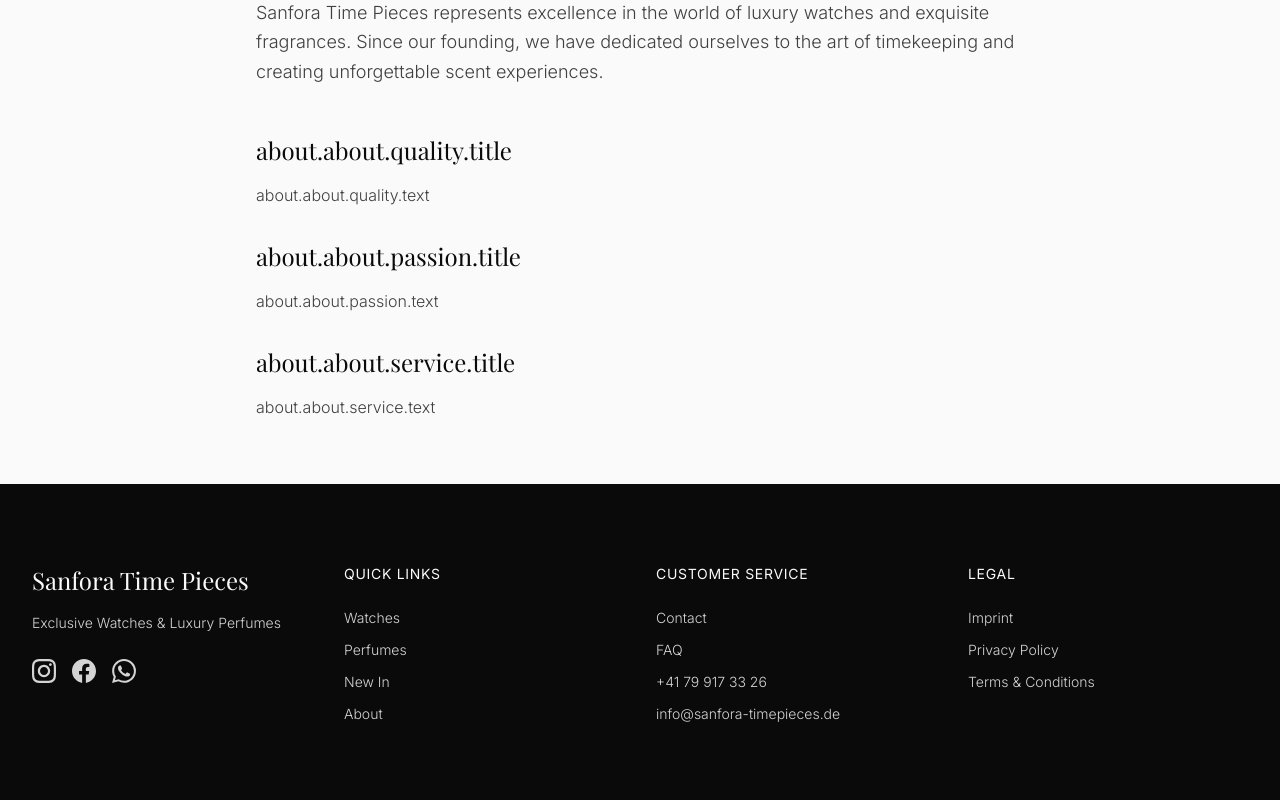
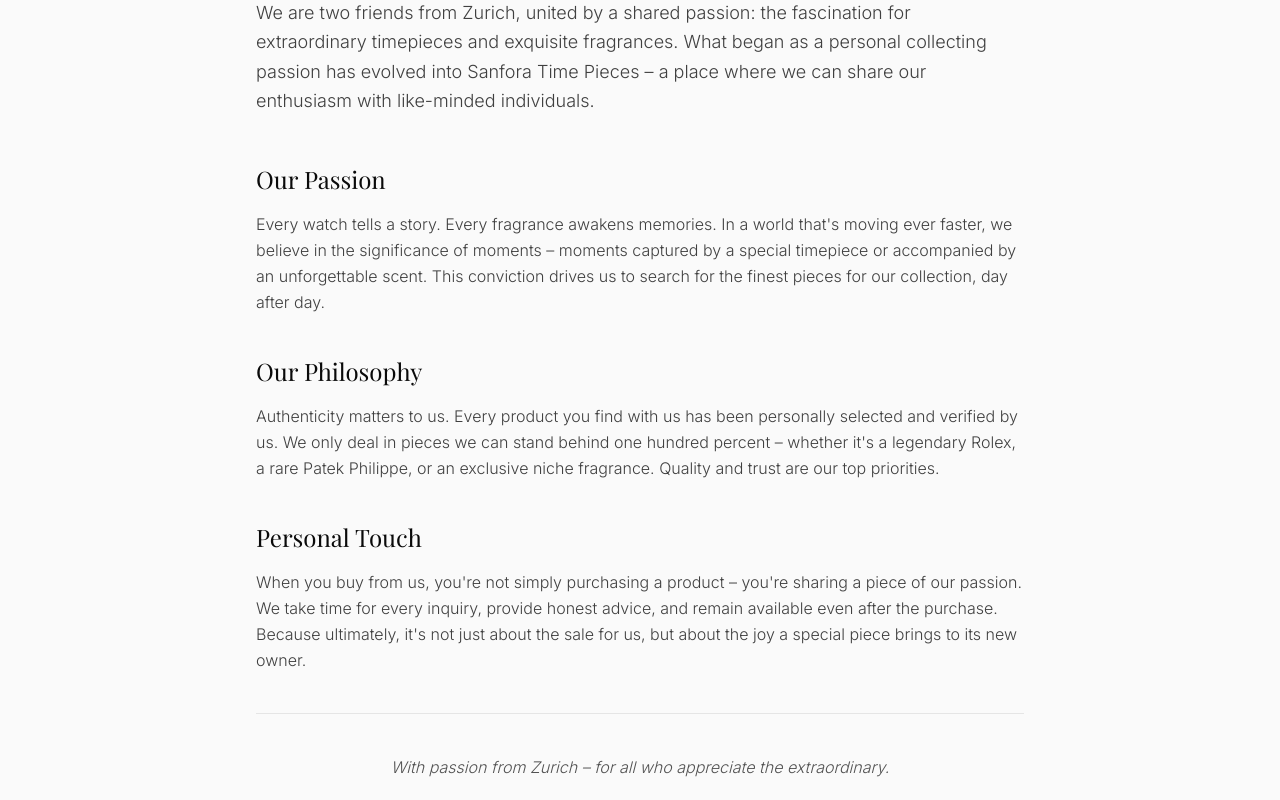
Before and after one commit to cozydenis/sanfora_webapp, a Next.js app: page /en/about in a window 1280 px wide. Shown: the part 380-1180 px from the top of the page. Built offline with nearby package versions, Linux system fonts and the light colour scheme; no server answers; a web font is replaced by a local one.

Commit message:
various vibes

```diff
--- a/app/[locale]/about/page.tsx
+++ b/app/[locale]/about/page.tsx
@@ -33,41 +33,41 @@
       <Container className="py-16">
         <div className="max-w-3xl mx-auto">
           <div className="prose prose-lg">
-            <p className="text-lg font-light text-luxury-gray-700 leading-relaxed mb-6">
-              {t('description')}
+            <p className="text-lg font-light text-luxury-gray-700 leading-relaxed mb-8">
+              {t('intro')}
             </p>
 
-            <div className="mt-12 space-y-8">
+            <div className="mt-12 space-y-10">
               <div>
                 <h2 className="font-serif text-2xl text-luxury-black mb-4">
-                  {t.rich('about.quality.title', { defaultMessage: 'Qualität & Exzellenz' })}
+                  {t('passion.title')}
                 </h2>
                 <p className="font-light text-luxury-gray-700 leading-relaxed">
-                  {t.rich('about.quality.text', {
-                    defaultMessage: 'Jedes Produkt in unserer Kollektion wird sorgfältig ausgewählt und repräsentiert höchste Handwerkskunst und zeitloses Design.'
-                  })}
+                  {t('passion.text')}
                 </p>
               </div>
 
               <div>
                 <h2 className="font-serif text-2xl text-luxury-black mb-4">
-                  {t.rich('about.passion.title', { defaultMessage: 'Unsere Leidenschaft' })}
+                  {t('philosophy.title')}
                 </h2>
                 <p className="font-light text-luxury-gray-700 leading-relaxed">
-                  {t.rich('about.passion.text', {
-                    defaultMessage: 'Wir sind leidenschaftlich daran interessiert, unseren Kunden einzigartige Luxuserlebnisse zu bieten, die sowohl die Zeit als auch die Sinne feiern.'
-                  })}
+                  {t('philosophy.text')}
                 </p>
               </div>
 
               <div>
                 <h2 className="font-serif text-2xl text-luxury-black mb-4">
-                  {t.rich('about.service.title', { defaultMessage: 'Persönlicher Service' })}
+                  {t('service.title')}
                 </h2>
                 <p className="font-light text-luxury-gray-700 leading-relaxed">
-                  {t.rich('about.service.text', {
-                    defaultMessage: 'Unser engagiertes Team steht Ihnen jederzeit zur Verfügung, um Sie bei der Auswahl des perfekten Zeitmessers oder Duftes zu unterstützen.'
-                  })}
+                  {t('service.text')}
+                </p>
+              </div>
+
+              <div className="border-t border-luxury-gray-200 pt-10 mt-12">
+                <p className="font-light text-luxury-gray-600 leading-relaxed text-center italic">
+                  {t('closing')}
                 </p>
               </div>
             </div>
--- a/app/[locale]/contact/page.tsx
+++ b/app/[locale]/contact/page.tsx
@@ -81,16 +81,22 @@
             <h3 className="font-serif text-2xl text-luxury-black mb-6">Kontaktinformationen</h3>
             <div className="space-y-2 text-luxury-gray-700 font-light">
               <p>Sanfora Time Pieces</p>
-              <p>Musterstraße 123</p>
-              <p>12345 Musterstadt</p>
+              <p>Furtbachstrasse 16</p>
+              <p>8107 Buchs ZH</p>
+              <p>Schweiz</p>
               <p className="pt-4">
-                <a href="mailto:info@sanfora-timepieces.de" className="hover:text-luxury-black transition-colors">
-                  info@sanfora-timepieces.de
+                <a href="mailto:Info@sanfora.ch" className="hover:text-luxury-black transition-colors">
+                  Info@sanfora.ch
                 </a>
               </p>
               <p>
-                <a href="tel:+491234567890" className="hover:text-luxury-black transition-colors">
-                  +49 (0) 123 456 7890
+                <a href="tel:+41763763655" className="hover:text-luxury-black transition-colors">
+                  +41 76 376 36 55
+                </a>
+              </p>
+              <p>
+                <a href="tel:+41798841212" className="hover:text-luxury-black transition-colors">
+                  +41 79 884 12 12
                 </a>
               </p>
             </div>
--- a/app/[locale]/impressum/page.tsx
+++ b/app/[locale]/impressum/page.tsx
@@ -33,38 +33,29 @@
       <Container className="py-16">
         <div className="max-w-3xl mx-auto space-y-8 font-light text-luxury-gray-700">
           <section>
-            <h2 className="font-serif text-2xl text-luxury-black mb-4">Angaben gemäß § 5 TMG</h2>
+            <h2 className="font-serif text-2xl text-luxury-black mb-4">Firmeninformationen</h2>
             <p>
               Sanfora Time Pieces<br />
-              Max Mustermann<br />
-              Musterstraße 123<br />
-              12345 Musterstadt<br />
-              Deutschland
+              Furtbachstrasse 16<br />
+              8107 Buchs ZH<br />
+              Schweiz
             </p>
           </section>
 
           <section>
             <h2 className="font-serif text-2xl text-luxury-black mb-4">Kontakt</h2>
             <p>
-              Telefon: +49 (0) 123 456 7890<br />
-              E-Mail: info@sanfora-timepieces.de
-            </p>
-          </section>
-
-          <section>
-            <h2 className="font-serif text-2xl text-luxury-black mb-4">Umsatzsteuer-ID</h2>
-            <p>
-              Umsatzsteuer-Identifikationsnummer gemäß §27 a Umsatzsteuergesetz:<br />
-              DE123456789
+              Telefon: +41 76 376 36 55 / +41 79 884 12 12<br />
+              E-Mail: Info@sanfora.ch
             </p>
           </section>
 
           <section>
             <h2 className="font-serif text-2xl text-luxury-black mb-4">Verantwortlich für den Inhalt</h2>
             <p>
-              Max Mustermann<br />
-              Musterstraße 123<br />
-              12345 Musterstadt
+              Sanfora Time Pieces<br />
+              Furtbachstrasse 16<br />
+              8107 Buchs ZH
             </p>
           </section>
 
@@ -72,18 +63,18 @@
             <h2 className="font-serif text-2xl text-luxury-black mb-4">Haftungsausschluss</h2>
             <h3 className="font-normal text-luxury-black mt-4 mb-2">Haftung für Inhalte</h3>
             <p className="mb-4">
-              Die Inhalte unserer Seiten wurden mit größter Sorgfalt erstellt. Für die Richtigkeit, Vollständigkeit und Aktualität der Inhalte können wir jedoch keine Gewähr übernehmen.
+              Die Inhalte dieser Website wurden mit größter Sorgfalt erstellt. Für die Richtigkeit, Vollständigkeit und Aktualität der Inhalte können wir jedoch keine Gewähr übernehmen. Als Diensteanbieter sind wir für eigene Inhalte auf diesen Seiten nach den allgemeinen Gesetzen verantwortlich.
             </p>
             <h3 className="font-normal text-luxury-black mt-4 mb-2">Haftung für Links</h3>
             <p className="mb-4">
-              Unser Angebot enthält Links zu externen Webseiten Dritter, auf deren Inhalte wir keinen Einfluss haben. Deshalb können wir für diese fremden Inhalte auch keine Gewähr übernehmen.
+              Unsere Website enthält Links zu externen Websites Dritter, auf deren Inhalte wir keinen Einfluss haben. Deshalb können wir für diese fremden Inhalte auch keine Gewähr übernehmen. Für die Inhalte der verlinkten Seiten ist stets der jeweilige Anbieter oder Betreiber der Seiten verantwortlich.
             </p>
           </section>
 
           <section>
             <h2 className="font-serif text-2xl text-luxury-black mb-4">Urheberrecht</h2>
             <p>
-              Die durch die Seitenbetreiber erstellten Inhalte und Werke auf diesen Seiten unterliegen dem deutschen Urheberrecht. Die Vervielfältigung, Bearbeitung, Verbreitung und jede Art der Verwertung außerhalb der Grenzen des Urheberrechtes bedürfen der schriftlichen Zustimmung des jeweiligen Autors bzw. Erstellers.
+              Die durch die Betreiber dieser Website erstellten Inhalte und Werke unterliegen dem schweizerischen Urheberrecht. Die Vervielfältigung, Bearbeitung, Verbreitung und jede Art der Verwertung außerhalb der Grenzen des Urheberrechtes bedürfen der schriftlichen Zustimmung des jeweiligen Autors bzw. Erstellers. Downloads und Kopien dieser Seite sind nur für den privaten, nicht kommerziellen Gebrauch gestattet.
             </p>
           </section>
         </div>
--- a/components/layout/Footer.tsx
+++ b/components/layout/Footer.tsx
@@ -1,18 +1,28 @@
 'use client';
 
+import { useState, useEffect } from 'react';
 import Link from 'next/link';
 import { useTranslations, useLocale } from 'next-intl';
-import { getWhatsAppLink, siteConfig } from '@/lib/config';
+import { getWhatsAppLink, siteConfig, getRandomPhoneNumber } from '@/lib/config';
 
 export function Footer() {
   const t = useTranslations();
   const locale = useLocale();
   const currentYear = new Date().getFullYear();
 
+  // Randomly select a phone number for load balancing
+  const [selectedPhone, setSelectedPhone] = useState(() => getRandomPhoneNumber());
+
+  useEffect(() => {
+    // Set random phone on mount (client-side only)
+    setSelectedPhone(getRandomPhoneNumber());
+  }, []);
+
   // WhatsApp link for footer
   const whatsappUrl = getWhatsAppLink(
     'general inquiry',
-    `${process.env.NEXT_PUBLIC_SITE_URL || 'https://sanfora-timepieces.com'}/${locale}`
+    `${process.env.NEXT_PUBLIC_SITE_URL || 'https://sanfora-timepieces.com'}/${locale}`,
+    selectedPhone.number
   );
 
   return (
@@ -39,17 +49,6 @@
                 >
                   <svg className="w-6 h-6" fill="currentColor" viewBox="0 0 24 24">
                     <path d="M12 2.163c3.204 0 3.584.012 4.85.07 3.252.148 4.771 1.691 4.919 4.919.058 1.265.069 1.645.069 4.849 0 3.205-.012 3.584-.069 4.849-.149 3.225-1.664 4.771-4.919 4.919-1.266.058-1.644.07-4.85.07-3.204 0-3.584-.012-4.849-.07-3.26-.149-4.771-1.699-4.919-4.92-.058-1.265-.07-1.644-.07-4.849 0-3.204.013-3.583.07-4.849.149-3.227 1.664-4.771 4.919-4.919 1.266-.057 1.645-.069 4.849-.069zm0-2.163c-3.259 0-3.667.014-4.947.072-4.358.2-6.78 2.618-6.98 6.98-.059 1.281-.073 1.689-.073 4.948 0 3.259.014 3.668.072 4.948.2 4.358 2.618 6.78 6.98 6.98 1.281.058 1.689.072 4.948.072 3.259 0 3.668-.014 4.948-.072 4.354-.2 6.782-2.618 6.979-6.98.059-1.28.073-1.689.073-4.948 0-3.259-.014-3.667-.072-4.947-.196-4.354-2.617-6.78-6.979-6.98-1.281-.059-1.69-.073-4.949-.073zm0 5.838c-3.403 0-6.162 2.759-6.162 6.162s2.759 6.163 6.162 6.163 6.162-2.759 6.162-6.163c0-3.403-2.759-6.162-6.162-6.162zm0 10.162c-2.209 0-4-1.79-4-4 0-2.209 1.791-4 4-4s4 1.791 4 4c0 2.21-1.791 4-4 4zm6.406-11.845c-.796 0-1.441.645-1.441 1.44s.645 1.44 1.441 1.44c.795 0 1.439-.645 1.439-1.44s-.644-1.44-1.439-1.44z" />
-                  </svg>
-                </a>
-                <a
-                  href="https://facebook.com/sanfora"
-                  target="_blank"
-                  rel="noopener noreferrer"
-                  className="text-luxury-gray-300 hover:text-luxury-white transition-colors"
-                  aria-label="Facebook"
-                >
-                  <svg className="w-6 h-6" fill="currentColor" viewBox="0 0 24 24">
-                    <path d="M24 12.073c0-6.627-5.373-12-12-12s-12 5.373-12 12c0 5.99 4.388 10.954 10.125 11.854v-8.385H7.078v-3.47h3.047V9.43c0-3.007 1.792-4.669 4.533-4.669 1.312 0 2.686.235 2.686.235v2.953H15.83c-1.491 0-1.956.925-1.956 1.874v2.25h3.328l-.532 3.47h-2.796v8.385C19.612 23.027 24 18.062 24 12.073z" />
                   </svg>
                 </a>
                 <a
@@ -113,10 +112,10 @@
                 </li>
                 <li>
                   <a
-                    href={`tel:${siteConfig.company.phone.replace(/\s/g, '')}`}
+                    href={`tel:${selectedPhone.number}`}
                     className="text-luxury-gray-300 hover:text-luxury-white transition-colors"
                   >
-                    {siteConfig.company.phone}
+                    {selectedPhone.display}
                   </a>
                 </li>
                 <li>
--- a/components/products/WhatsAppButton.tsx
+++ b/components/products/WhatsAppButton.tsx
@@ -1,6 +1,7 @@
 'use client';
 
-import { getWhatsAppLink } from '@/lib/config';
+import { useState, useEffect } from 'react';
+import { getWhatsAppLink, getRandomPhoneNumber } from '@/lib/config';
 
 interface WhatsAppButtonProps {
   productTitle: string;
@@ -9,7 +10,15 @@
 }
 
 export function WhatsAppButton({ productTitle, productUrl, label }: WhatsAppButtonProps) {
-  const whatsappUrl = getWhatsAppLink(productTitle, productUrl);
+  // Randomly select a phone number for load balancing
+  const [selectedPhone, setSelectedPhone] = useState(() => getRandomPhoneNumber());
+
+  useEffect(() => {
+    // Set random phone on mount (client-side only)
+    setSelectedPhone(getRandomPhoneNumber());
+  }, []);
+
+  const whatsappUrl = getWhatsAppLink(productTitle, productUrl, selectedPhone.number);
 
   return (
     <a
--- a/i18n/routing.ts
+++ b/i18n/routing.ts
@@ -4,7 +4,8 @@
 export const routing = defineRouting({
   locales: ['de', 'en'],
   defaultLocale: 'de',
-  localePrefix: 'always'
+  localePrefix: 'always',
+  localeDetection: false
 });
 
 export type Locale = (typeof routing.locales)[number];
--- a/lib/config.ts
+++ b/lib/config.ts
@@ -1,20 +1,34 @@
 // Site configuration
 export const siteConfig = {
   whatsapp: {
-    // WhatsApp number in international format (without + or spaces)
-    // To change: update this number
-    phoneNumber: '41799173326',
+    // Multiple WhatsApp numbers for load balancing
+    // Format: international format without + or spaces
+    phoneNumbers: [
+      { number: '41763763655', display: '+41 76 376 36 55' },
+      { number: '41798841212', display: '+41 79 884 12 12' },
+    ],
   },
   company: {
     name: 'Sanfora Time Pieces',
-    email: 'info@sanfora-timepieces.de',
-    phone: '+41 79 917 33 26',
+    email: 'Info@sanfora.ch',
+    address: {
+      street: 'Furtbachstrasse 16',
+      city: '8107 Buchs ZH',
+      country: 'Schweiz',
+    },
   },
 } as const;
 
+// Get a random phone number (load balancing)
+export function getRandomPhoneNumber() {
+  const randomIndex = Math.floor(Math.random() * siteConfig.whatsapp.phoneNumbers.length);
+  return siteConfig.whatsapp.phoneNumbers[randomIndex];
+}
+
 // Generate WhatsApp link with pre-filled message
-export function getWhatsAppLink(productTitle: string, productUrl: string): string {
+export function getWhatsAppLink(productTitle: string, productUrl: string, phoneNumber?: string): string {
+  const number = phoneNumber || getRandomPhoneNumber().number;
   const message = `Hi, I'm interested in ${productTitle} — ${productUrl}`;
   const encodedMessage = encodeURIComponent(message);
-  return `https://wa.me/${siteConfig.whatsapp.phoneNumber}?text=${encodedMessage}`;
+  return `https://wa.me/${number}?text=${encodedMessage}`;
 }
--- a/lib/metadata.ts
+++ b/lib/metadata.ts
@@ -1,4 +1,5 @@
 import { Metadata } from 'next';
+import { siteConfig } from './config';
 
 export const siteMetadata = {
   siteName: 'Sanfora Time Pieces',
@@ -140,13 +141,12 @@
     logo: `${siteMetadata.siteUrl}/imgs/logo.jpeg`,
     contactPoint: {
       '@type': 'ContactPoint',
-      telephone: '+41799173326',
+      telephone: siteConfig.whatsapp.phoneNumbers[0].display,
       contactType: 'Customer Service',
       availableLanguage: ['de', 'en'],
     },
     sameAs: [
-      'https://instagram.com/sanfora_timepieces',
-      'https://facebook.com/sanfora',
+      'https://instagram.com/sanforatimepiece',
     ],
   };
 }
--- a/messages/de.json
+++ b/messages/de.json
@@ -39,7 +39,20 @@
   "about": {
     "title": "Über Sanfora Time Pieces",
     "subtitle": "Unsere Geschichte",
-    "description": "Sanfora Time Pieces steht für Exzellenz in der Welt der Luxusuhren und erlesenen Düfte. Seit unserer Gründung widmen wir uns der Kunst der Zeitnahme und der Kreation unvergesslicher Dufterlebnisse."
+    "intro": "Wir sind zwei Freunde aus Zürich, vereint durch eine gemeinsame Leidenschaft: die Faszination für außergewöhnliche Zeitmesser und exquisite Düfte. Was als persönliche Sammelleidenschaft begann, ist heute zu Sanfora Time Pieces geworden – einem Ort, an dem wir unsere Begeisterung mit Gleichgesinnten teilen können.",
+    "passion": {
+      "title": "Unsere Leidenschaft",
+      "text": "Jede Uhr erzählt eine Geschichte. Jeder Duft weckt Erinnerungen. In einer Welt, die immer schneller wird, glauben wir an die Bedeutung von Momenten – Momente, die durch einen besonderen Zeitmesser eingefangen oder durch einen unvergesslichen Duft begleitet werden. Diese Überzeugung treibt uns an, jeden Tag aufs Neue nach den besten Stücken für unsere Kollektion zu suchen."
+    },
+    "philosophy": {
+      "title": "Unsere Philosophie",
+      "text": "Authentizität ist uns wichtig. Jedes Produkt, das Sie bei uns finden, wurde von uns persönlich ausgewählt und geprüft. Wir handeln nur mit Stücken, hinter denen wir zu hundert Prozent stehen können – ob es sich um eine legendäre Rolex, eine seltene Patek Philippe oder einen exklusiven Nischenduft handelt. Qualität und Vertrauen stehen für uns an erster Stelle."
+    },
+    "service": {
+      "title": "Persönlicher Kontakt",
+      "text": "Bei uns kaufen Sie nicht einfach ein Produkt – Sie teilen ein Stück unserer Leidenschaft. Wir nehmen uns Zeit für jede Anfrage, beraten ehrlich und sind auch nach dem Kauf für Sie da. Denn letztendlich geht es uns nicht nur um den Verkauf, sondern um die Freude, die ein besonderes Stück seinem neuen Besitzer bereitet."
+    },
+    "closing": "Mit Herzblut aus Zürich – für alle, die das Besondere schätzen."
   },
   "contact": {
     "title": "Kontakt",
--- a/messages/en.json
+++ b/messages/en.json
@@ -39,7 +39,20 @@
   "about": {
     "title": "About Sanfora Time Pieces",
     "subtitle": "Our Story",
-    "description": "Sanfora Time Pieces represents excellence in the world of luxury watches and exquisite fragrances. Since our founding, we have dedicated ourselves to the art of timekeeping and creating unforgettable scent experiences."
+    "intro": "We are two friends from Zurich, united by a shared passion: the fascination for extraordinary timepieces and exquisite fragrances. What began as a personal collecting passion has evolved into Sanfora Time Pieces – a place where we can share our enthusiasm with like-minded individuals.",
+    "passion": {
+      "title": "Our Passion",
+      "text": "Every watch tells a story. Every fragrance awakens memories. In a world that's moving ever faster, we believe in the significance of moments – moments captured by a special timepiece or accompanied by an unforgettable scent. This conviction drives us to search for the finest pieces for our collection, day after day."
+    },
+    "philosophy": {
+      "title": "Our Philosophy",
+      "text": "Authenticity matters to us. Every product you find with us has been personally selected and verified by us. We only deal in pieces we can stand behind one hundred percent – whether it's a legendary Rolex, a rare Patek Philippe, or an exclusive niche fragrance. Quality and trust are our top priorities."
+    },
+    "service": {
+      "title": "Personal Touch",
+      "text": "When you buy from us, you're not simply purchasing a product – you're sharing a piece of our passion. We take time for every inquiry, provide honest advice, and remain available even after the purchase. Because ultimately, it's not just about the sale for us, but about the joy a special piece brings to its new owner."
+    },
+    "closing": "With passion from Zurich – for all who appreciate the extraordinary."
   },
   "contact": {
     "title": "Contact",
```
